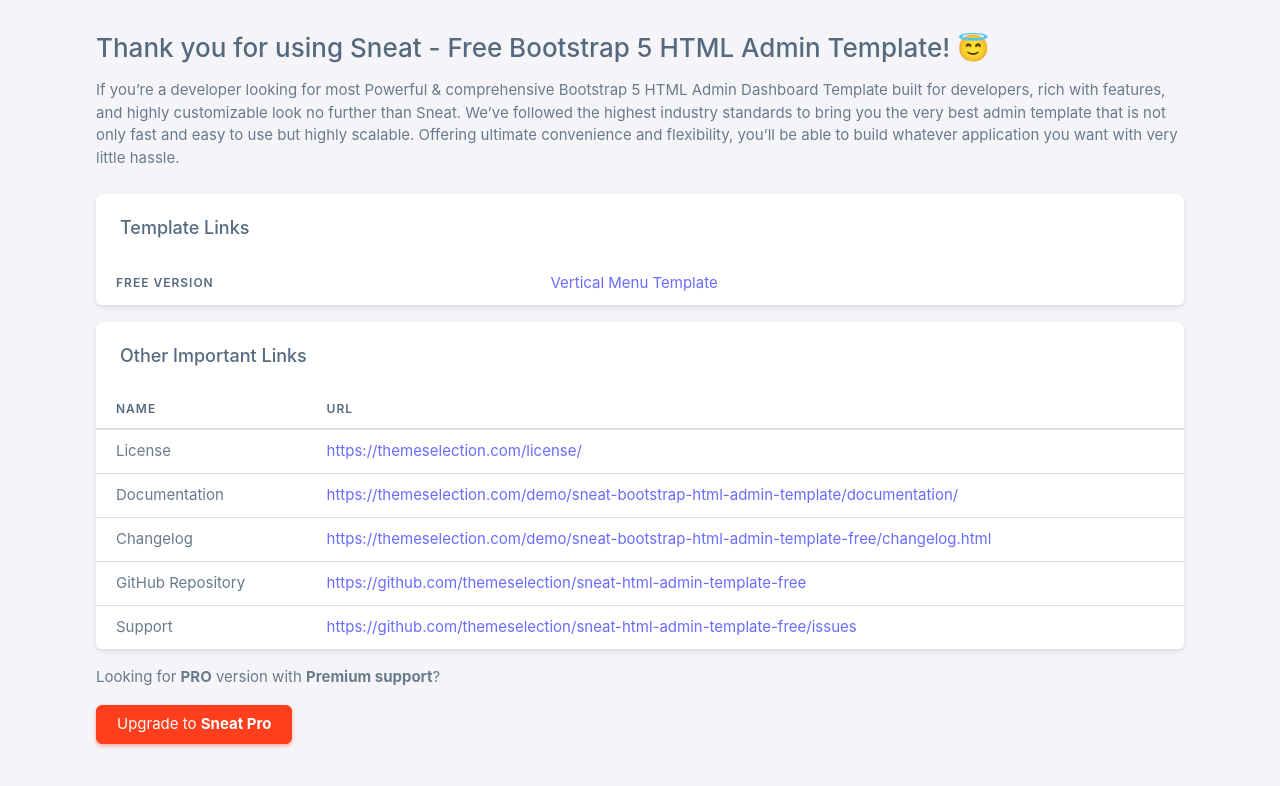
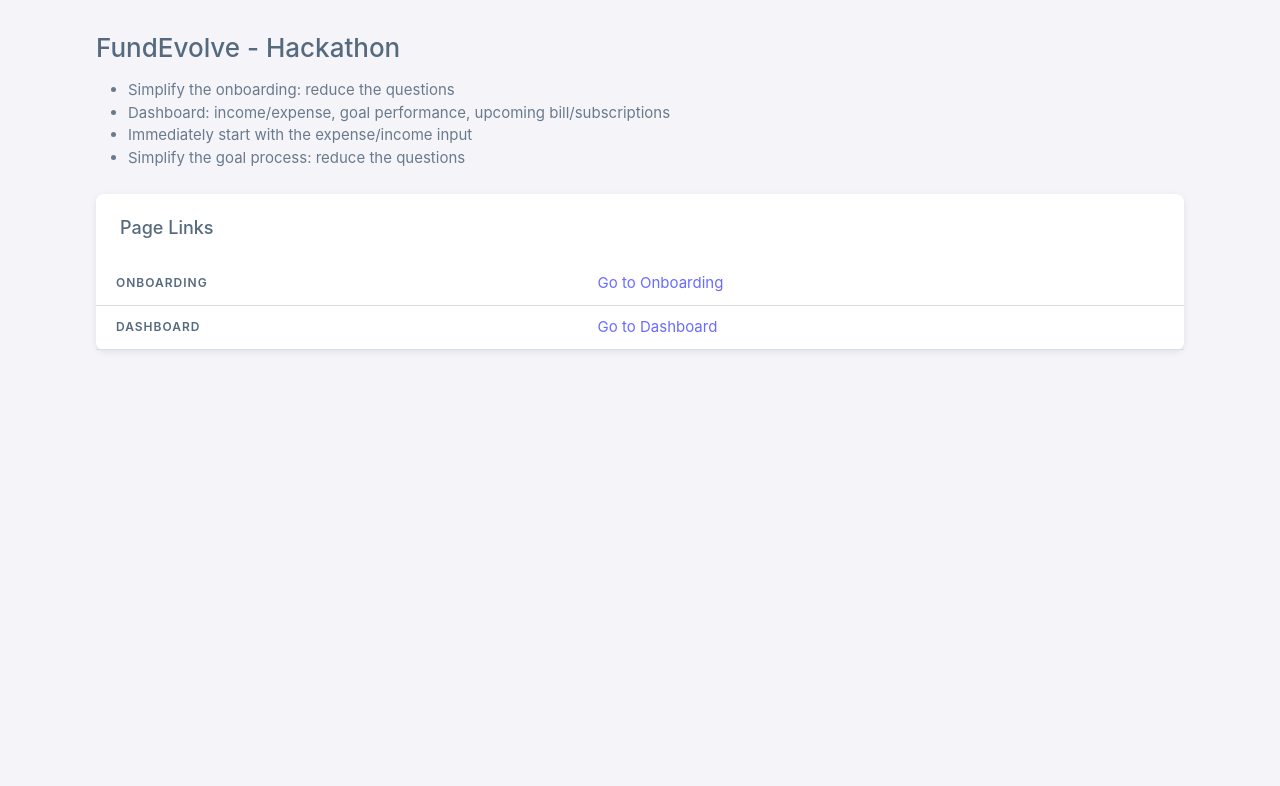
Before and after one commit to lanhhoang/cc-hackathon-2022, a website built with webpack: page index.html in a window 1280 px wide. Built offline with nearby package versions, Linux system fonts and the light colour scheme.

Commit message:
Modify index.html

```diff
--- a/index.html
+++ b/index.html
@@ -1,27 +1,38 @@
 <!DOCTYPE html>
 
-
-<html lang="en" class="light-style  customizer-hide" dir="ltr" data-theme="theme-default" data-assets-path="assets/"
-  data-template="vertical-menu-template-no-customizer">
-
+<html
+  lang="en"
+  class="light-style customizer-hide"
+  dir="ltr"
+  data-theme="theme-default"
+  data-assets-path="assets/"
+  data-template="vertical-menu-template-no-customizer"
+>
   <head>
     <meta charset="utf-8" />
-  <meta name="viewport"
-    content="width=device-width, initial-scale=1.0, user-scalable=no, minimum-scale=1.0, maximum-scale=1.0" />
+    <meta
+      name="viewport"
+      content="width=device-width, initial-scale=1.0, user-scalable=no, minimum-scale=1.0, maximum-scale=1.0"
+    />
 
-  <title>Sneat - Free Bootstrap 5 HTML Admin Template</title>
+    <title>FundEvolve - Hackathon</title>
 
     <meta name="description" content="" />
 
     <!-- Favicon -->
-  <link rel="icon" type="image/x-icon" href="assets/img/favicon/favicon.ico" />
+    <link
+      rel="icon"
+      type="image/x-icon"
+      href="assets/img/favicon/favicon.ico"
+    />
 
     <!-- Fonts -->
-  <link rel="preconnect" href="https://fonts.googleapis.com">
-  <link rel="preconnect" href="https://fonts.gstatic.com" crossorigin>
+    <link rel="preconnect" href="https://fonts.googleapis.com" />
+    <link rel="preconnect" href="https://fonts.gstatic.com" crossorigin />
     <link
       href="https://fonts.googleapis.com/css2?family=Open+Sans:ital,wght@0,300;0,400;0,500;0,600;0,700;1,300;1,400;1,500;1,600;1,700&display=swap"
-    rel="stylesheet">
+      rel="stylesheet"
+    />
 
     <!-- Core CSS -->
     <link rel="stylesheet" href="assets/vendor/css/core.css" />
@@ -30,106 +41,50 @@
   </head>
 
   <body>
-
     <!-- Content -->
     <div class="container flex-grow-1 container-p-y my-2">
-    <h3>Thank you for using Sneat - Free Bootstrap 5 HTML Admin Template! 😇</h3>
-    <p>If you’re a developer looking for most Powerful & comprehensive Bootstrap 5 HTML Admin Dashboard Template built
-      for developers, rich with features, and highly customizable look no further than Sneat. We’ve followed the highest
-      industry standards to bring you the very best admin template that is not only fast and easy to use but highly
-      scalable. Offering ultimate convenience and flexibility, you’ll be able to build whatever application you want
-      with very little hassle.</p>
+      <h3>FundEvolve - Hackathon</h3>
+      <ul>
+        <li>Simplify the onboarding: reduce the questions</li>
+        <li>
+          Dashboard: income/expense, goal performance, upcoming
+          bill/subscriptions
+        </li>
+        <li>Immediately start with the expense/income input</li>
+        <li>Simplify the goal process: reduce the questions</li>
+      </ul>
 
       <!-- Examples -->
       <div class="row mt-sm-4 mt-3">
         <div class="col-12 mb-3">
           <div class="card">
-          <h5 class="card-header">Template Links</h5>
+            <h5 class="card-header">Page Links</h5>
             <!-- Template Demo Links -->
             <table class="table">
               <tbody>
                 <tr>
-                <th>Free Version</th>
-                <td><a href="html/index.html" target="_blank">Vertical Menu Template</a></td>
+                  <th>Onboarding</th>
+                  <td>
+                    <a href="html/onboarding.html" target="_blank"
+                      >Go to Onboarding</a
+                    >
+                  </td>
+                </tr>
+                <tr>
+                  <th>Dashboard</th>
+                  <td>
+                    <a href="html/dashboard.html" target="_blank"
+                      >Go to Dashboard</a
+                    >
+                  </td>
                 </tr>
               </tbody>
             </table>
             <!--/ Template Demo Links -->
           </div>
         </div>
-
-      <div class="col-12 mb-3">
-        <div class="card">
-
-          <h5 class="card-header">Other Important Links</h5>
-          <!-- Other Links -->
-          <table class="table">
-            <thead>
-              <tr>
-                <th scope="col">Name</th>
-                <th scope="col">URL</th>
-              </tr>
-            </thead>
-            <tbody>
-
-              <tr>
-                <td>License </td>
-                <td>
-                  <a href="https://themeselection.com/license/" target="_blank">https://themeselection.com/license/</a>
-                </td>
-              </tr>
-
-              <tr>
-                <td>Documentation</td>
-                <td>
-                  <a href="https://themeselection.com/demo/sneat-bootstrap-html-admin-template/documentation/"
-                    target="_blank">https://themeselection.com/demo/sneat-bootstrap-html-admin-template/documentation/</a>
-                </td>
-              </tr>
-
-              <tr>
-                <td>Changelog</td>
-                <td>
-                  <a href="https://themeselection.com/demo/sneat-bootstrap-html-admin-template-free/changelog.html"
-                    target="_blank">https://themeselection.com/demo/sneat-bootstrap-html-admin-template-free/changelog.html</a>
-                </td>
-              </tr>
-
-
-              <tr>
-                <td>GitHub Repository</td>
-                <td>
-                  <a href="https://github.com/themeselection/sneat-html-admin-template-free"
-                    target="_blank">https://github.com/themeselection/sneat-html-admin-template-free</a>
-                </td>
-              </tr>
-
-
-              <tr>
-                <td>Support</td>
-                <td>
-                  <a href="https://github.com/themeselection/sneat-html-admin-template-free/issues"
-                    target="_blank">https://github.com/themeselection/sneat-html-admin-template-free/issues</a>
-                </td>
-              </tr>
-
-            </tbody>
-          </table>
-          <!--/ Other Links -->
-        </div>
-      </div>
-
-      <div class="col-12 mb-3">
-        <p>Looking for <strong>PRO</strong> version with <strong>Premium support</strong>?</p>
-        <div class="upgrade-to-pro">
-          <a href="https://themeselection.com/products/sneat-bootstrap-html-admin-template/" target="_blank"
-            class="btn btn-danger">Upgrade to <strong>Sneat Pro</strong></a>
-        </div>
-      </div>
       </div>
     </div>
     <!-- / Content -->
-
   </body>
-
 </html>
```
Lines whose indentation alone changed are shown as unchanged.
